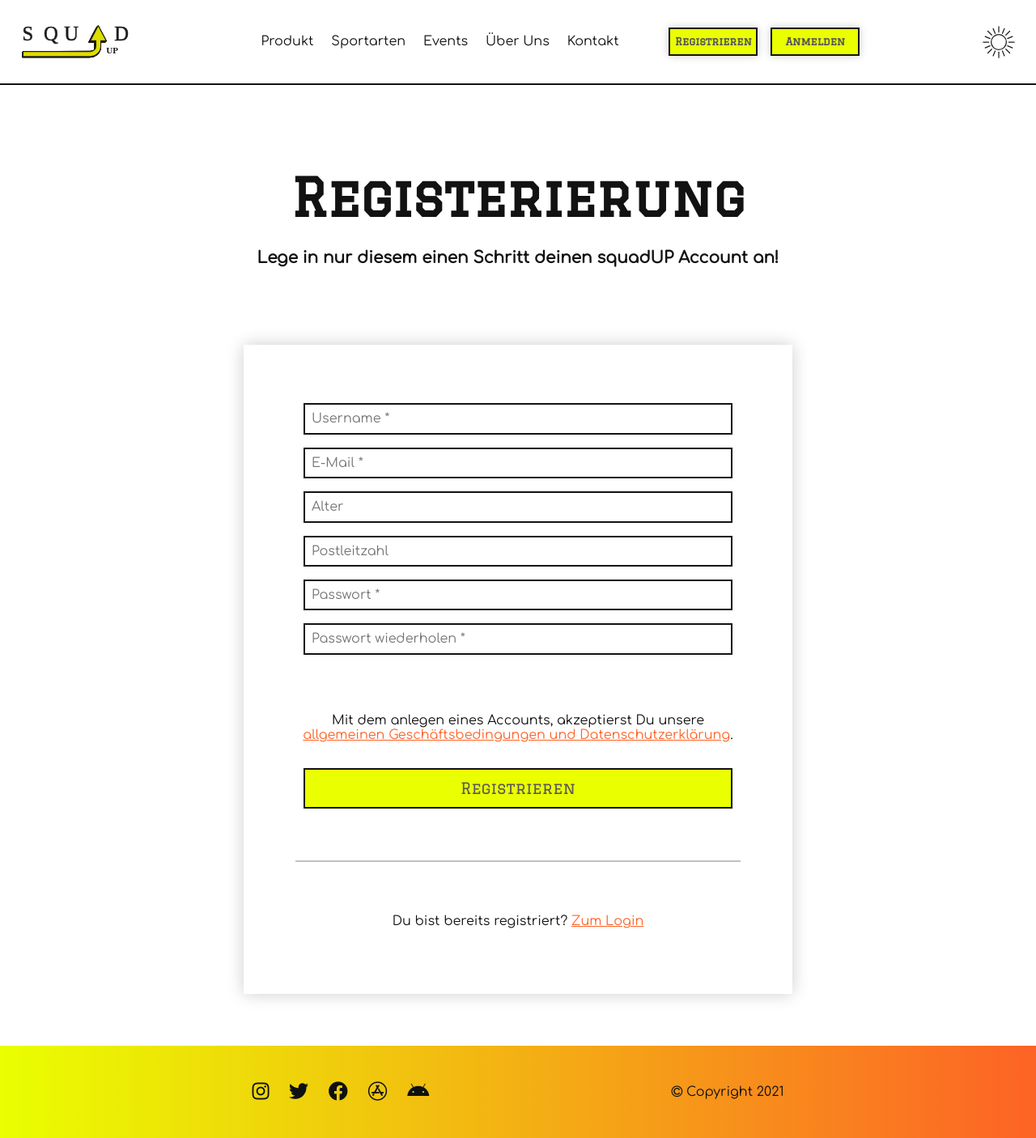
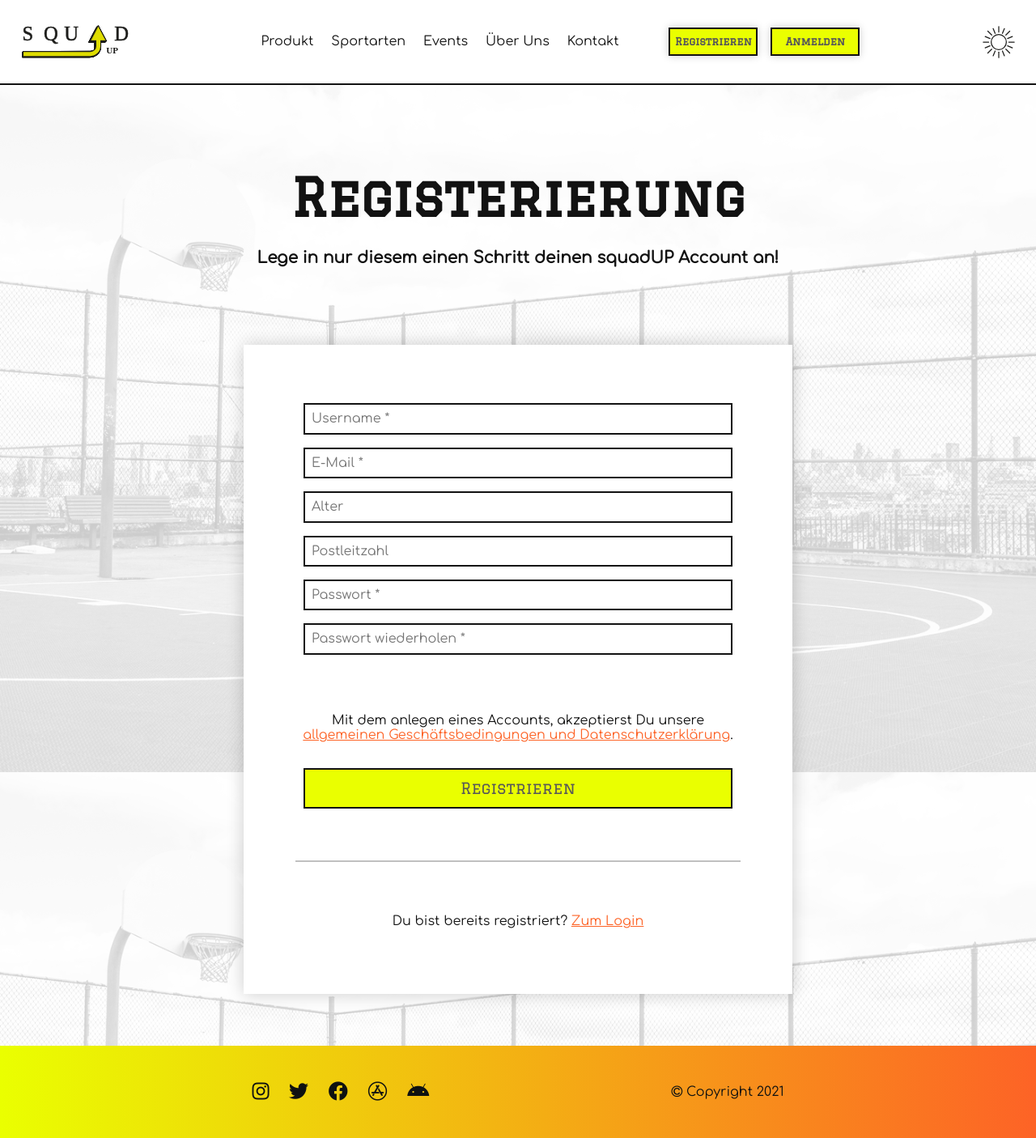
Before and after one commit to Julz0711/squadUP, a PHP site: page /php/register.php in a window 1280 px wide. Shown: the whole page at 81% size. Run offline with PHP 8.4, Linux system fonts and the light colour scheme.

Commit message:
Update CSS und neue js Dateien

```diff
--- a/css/formStyle.css
+++ b/css/formStyle.css
@@ -6,19 +6,24 @@
     align-items: center;
     margin:0;
     padding:0;
+
+    background-image: url("../bgImages/4.png");
+    background-position-x: left;
+    background-size: cover;
+    background-attachment: fixed;
+    height: auto;
 }
 .formular {
     padding: 16px;
     width: 550px;
     text-align: left;
+    background: #fff;
     margin: 64px;
     margin-top: 0;
     padding: 64px;
-    background: #fff;
     border-radius: 0px;
     box-shadow: 0 0 20px rgba(0, 0, 0, 0.2);
 }
-
 input[type=text], input[type=password], input[type=email] {
     text-align: left;
     width: 530px;
--- a/css/globalStyle.css
+++ b/css/globalStyle.css
@@ -224,7 +224,7 @@ nav hr {
 nav ul .nav_items li.activePos {
     /*background-color: var(--primColor);
     transition: 0.3s;*/
-    background-size: 100% 100%;
+    text-decoration: underline;
 }
 
 .arrowUp {
@@ -315,6 +315,12 @@ footer {
         font-size: 1.5rem;
         margin-right: 10px;
     }
+    nav ul .nav_items li.activePos {
+        /*background-color: var(--primColor);
+        transition: 0.3s;*/
+        background-size: 100% 100%;
+        text-decoration: none;
+    }
 }
 
 /* all .dark-theme changes */
--- a/css/registerStyle.css
+++ b/css/registerStyle.css
@@ -4,6 +4,11 @@
     flex-wrap: column wrap;
     flex-direction: column;
     align-items: center;
+    background-image: url("../bgImages/3.png");
+    background-position-x: left;
+    background-size: cover;
+    background-attachment: fixed;
+    height: auto;
 }
 h1 {
     width: 60%;
--- a/html/Impressum.html
+++ b/html/Impressum.html
@@ -18,7 +18,7 @@
     <link rel="stylesheet" href="https://unpkg.com/aos@next/dist/aos.css" />
     <link href="https://fonts.googleapis.com/css2?family=Graduate&display=swap" rel="stylesheet">
 
-    <link rel="shortcut icon" type="image/x-icon" href="../logos/logoS.png">
+    <link rel="shortcut icon" type="image/x-icon" href="../logos/logoLMV2.svg">
 
     <!-- Script from the Web -->
     <script src="https://ajax.googleapis.com/ajax/libs/jquery/3.6.0/jquery.min.js"></script>
@@ -132,7 +132,8 @@
     </footer>
 
 
-    <script src="../javascript/indexJS.js"></script>
+    <script src="../javascript/darkMode.js"></script>
+    <script src="../javascript/mobileMenu.js"></script>
 
     <!-- Script from the Web -->
     <script src="https://unpkg.com/aos@next/dist/aos.js"></script>
--- a/html/contact.php
+++ b/html/contact.php
@@ -48,7 +48,7 @@ if (isset($_POST['email']) && $_POST['email'] != '') {
 <link rel="stylesheet" type="text/css" href="../css/newsport/stylesheetNewsport.css">
 <link href="https://fonts.googleapis.com/css2?family=Graduate&display=swap" rel="stylesheet">
 
-<link rel="shortcut icon" type="image/x-icon" href="../logos/logoS.png">
+<link rel="shortcut icon" type="image/x-icon" href="../logos/logoLMV2.svg">
 
 <!-- Script from the Web -->
 <script src="https://ajax.googleapis.com/ajax/libs/jquery/3.6.0/jquery.min.js"></script>
@@ -179,7 +179,9 @@ if (isset($_POST['email']) && $_POST['email'] != '') {
         <a class="a_footer" href="Impressum.html">Impressum</a>
     </footer>
 
-    <script src="../javascript/indexJS.js"></script>
+
+    <script src="../javascript/darkMode.js"></script>
+    <script src="../javascript/mobileMenu.js"></script>
 
     <!-- Script from the Web -->
     <script src="https://unpkg.com/aos@next/dist/aos.js"></script>
--- /dev/null
+++ b/javascript/darkMode.js
@@ -0,0 +1,39 @@
+// Light/Dark Mode toggle
+function toggleTheme() {
+    var themeChange = document.getElementsByTagName("body")[0].getAttribute("class");
+
+    if (themeChange.indexOf("dark-theme") > -1) {
+        localStorage.setItem('isDarkMode', false);
+
+        if (localStorage.getItem('isDarkMode') === 'false') {
+            document.body.classList.remove('dark-theme');
+            document.getElementById("dm-li").classList.add('sunV2');
+            document.getElementById("dm-li").classList.remove('moonV2');
+            document.getElementById("logoChange").classList.add('logoLM');
+            document.getElementById("logoChange").classList.remove('logoDM');
+            document.getElementById("tog-li").innerHTML = "<i id='bars' class='fas fa-bars fa-lg'></i>";
+        }
+    }
+    else {
+        localStorage.setItem('isDarkMode', true);
+
+        if (localStorage.getItem('isDarkMode') === 'true') {
+            document.body.classList.add('dark-theme');
+            document.getElementById("dm-li").classList.remove('sunV2');
+            document.getElementById("dm-li").classList.add('moonV2');
+            document.getElementById("logoChange").classList.remove('logoLM');
+            document.getElementById("logoChange").classList.add('logoDM');
+            document.getElementById("tog-li").innerHTML = "<i id='bars' class='fas fa-bars fa-lg'></i>";
+        }
+    }
+}
+
+
+//safe darkmode to local storage
+if (localStorage.getItem('isDarkMode') === 'true') {
+    document.body.classList.add('dark-theme');
+    document.getElementById("dm-li").classList.remove('sunV2');
+    document.getElementById("dm-li").classList.add('moonV2');
+    document.getElementById("logoChange").classList.remove('logoLM');
+    document.getElementById("logoChange").classList.add('logoDM');
+}
--- a/javascript/indexJS.js
+++ b/javascript/indexJS.js
@@ -9,10 +9,10 @@ function toggleTheme() {
             document.body.classList.remove('dark-theme');
             document.getElementById("dm-li").classList.add('sunV2');
             document.getElementById("dm-li").classList.remove('moonV2');
+            document.getElementById("logoChange").classList.add('logoLM');
+            document.getElementById("logoChange").classList.remove('logoDM');
             document.getElementById("graphicRef").classList.add('graphicUrlLM');
             document.getElementById("graphicRef").classList.remove('graphicUrlDM');
-            document.getElementById("logoChange").classList.add('logoLM');
-            document.getElementById("logoChange").classList.remove('logoDM');
             document.getElementById("tog-li").innerHTML = "<i id='bars' class='fas fa-bars fa-lg'></i>";
         }
     }
@@ -23,27 +23,25 @@ function toggleTheme() {
             document.body.classList.add('dark-theme');
             document.getElementById("dm-li").classList.remove('sunV2');
             document.getElementById("dm-li").classList.add('moonV2');
-            document.getElementById("graphicRef").classList.remove('graphicUrlLM');
-            document.getElementById("graphicRef").classList.add('graphicUrlDM');
             document.getElementById("logoChange").classList.remove('logoLM');
             document.getElementById("logoChange").classList.add('logoDM');
             document.getElementById("tog-li").innerHTML = "<i id='bars' class='fas fa-bars fa-lg'></i>";
+            document.getElementById("graphicRef").classList.remove('graphicUrlLM');
+            document.getElementById("graphicRef").classList.add('graphicUrlDM');
         }
     }
 }
-
 
 //safe darkmode to local storage
 if (localStorage.getItem('isDarkMode') === 'true') {
     document.body.classList.add('dark-theme');
     document.getElementById("dm-li").classList.remove('sunV2');
     document.getElementById("dm-li").classList.add('moonV2');
+    document.getElementById("logoChange").classList.remove('logoLM');
+    document.getElementById("logoChange").classList.add('logoDM');
     document.getElementById("graphicRef").classList.remove('graphicUrlLM');
     document.getElementById("graphicRef").classList.add('graphicUrlDM');
-    document.getElementById("logoChange").classList.remove('logoLM');
-    document.getElementById("logoChange").classList.add('logoDM');
 }
-
 
 
 // Slideshow show current Slide
@@ -83,36 +81,23 @@ window.onbeforeunload = function () {
 }
 
 
-// Mobile Menu open menu
-$(function () {
-    $(".nav_toggle").on("click", function () {
-        if ($(".nav_items").hasClass("active")) {
-            $(".nav_items").removeClass("active");
-        }
-        else {
-            $(".nav_items").addClass("active");
-        }
-    })
-});
-
-
 //show active nav position in index
 const sections = document.querySelectorAll('section');
 const navLi = document.querySelectorAll('nav ul .nav_items li');
 
 window.addEventListener('scroll', () => {
     let current = '';
-    sections.forEach( section => {
+    sections.forEach(section => {
         const sectionTop = section.offsetTop;
         const sectionHeight = section.clientHeight;
-        if(pageYOffset >= (sectionTop - sectionHeight / 3)){
+        if (pageYOffset >= (sectionTop - sectionHeight / 3)) {
             current = section.getAttribute('id');
         }
     })
 
-    navLi.forEach( li => {
+    navLi.forEach(li => {
         li.classList.remove('activePos');
-        if(li.classList.contains(current)) {
+        if (li.classList.contains(current)) {
             li.classList.add('activePos');
         }
     })
--- /dev/null
+++ b/javascript/mobileMenu.js
@@ -0,0 +1,14 @@
+$(document).ready(function () {
+
+    // Mobile Menu open menu
+    $(function () {
+        $(".nav_toggle").on("click", function () {
+            if ($(".nav_items").hasClass("active")) {
+                $(".nav_items").removeClass("active");
+            }
+            else {
+                $(".nav_items").addClass("active");
+            }
+        })
+    });
+})
--- a/php/register.php
+++ b/php/register.php
@@ -25,7 +25,7 @@
     <link rel="stylesheet" href="https://unpkg.com/aos@next/dist/aos.css" />
     <link href="https://fonts.googleapis.com/css2?family=Graduate&display=swap" rel="stylesheet">
 
-    <link rel="shortcut icon" type="image/x-icon" href="../logos/logoS.png" >
+    <link rel="shortcut icon" type="image/x-icon" href="../logos/logoLMV2.svg">
 
     <!-- Script from the Web -->
     <script src="https://ajax.googleapis.com/ajax/libs/jquery/3.6.0/jquery.min.js"></script>
@@ -158,7 +158,8 @@
     </footer>
 
 
-    <script src="../javascript/indexJS.js"></script>
+    <script src="../javascript/darkMode.js"></script>
+    <script src="../javascript/mobileMenu.js"></script>
 
     <!-- Script from the Web -->
     <script src="https://unpkg.com/aos@next/dist/aos.js"></script>
```
Also changed, not shown: html/index.php (+4 -3 lines), php/indexSession.php (+7 -5 lines), php/login.php (+5 -8 lines), bgImages/4.png (renamed from bgImages/sportcourt.png).
